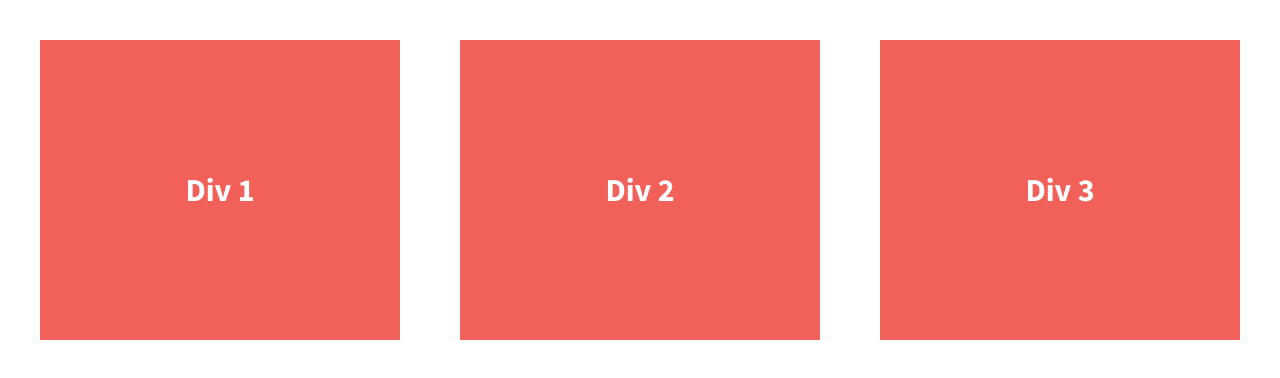
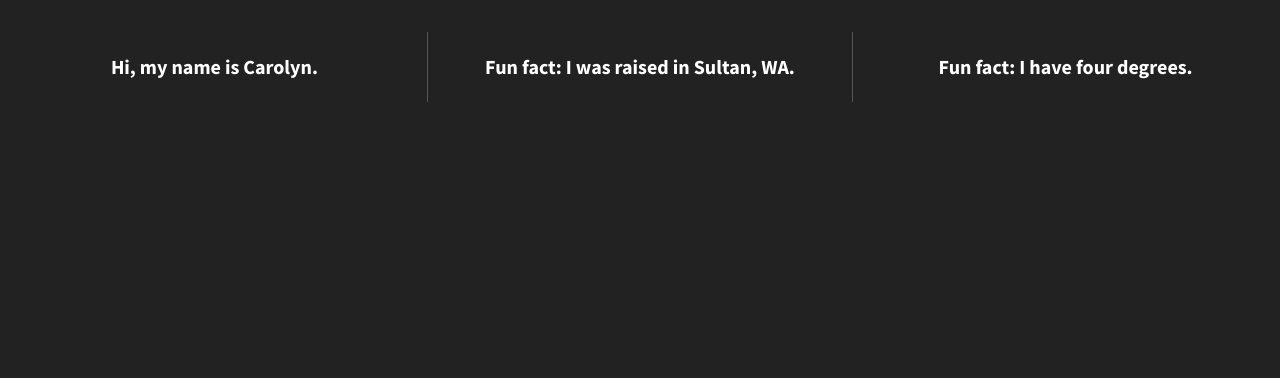
Before and after one commit to crdowns/divs-flexboxes, a plain HTML site: page index.html in a window 1280 px wide. Drawn offline with nearby package versions, Linux system fonts and the light colour scheme.

Commit message:
updated text/colors and added vertical divider

```diff
--- a/css/main.css
+++ b/css/main.css
@@ -10,7 +10,7 @@
    Base styles: opinionated defaults
    ========================================================================== */
 
-html {
+   html {
     color: #222;
     font-size: 1em;
     line-height: 1.4;
@@ -95,35 +95,42 @@ textarea {
    Author's custom styles
    ========================================================================== */
 
-
+/*Large Background Image*/
 html {
-  background-color: #fff;
+  background-color: #222;
   height: 100%;
+  width: 100%;
 }
 
 body {
   font-family: 'Source Sans Pro', sans-serif;
+  font-weight: 700;
   padding: 2em;
-  font-size: 1.25em;
+  color: #fff;
   height: 100%;
 }
 
 .wrapper {
   display: flex;
+  flex-flow: row wrap;
   justify-content: space-between;
-  font-weight: 700;
+  align-items: center;
 }
 
 .div-1, .div-2, .div-3 {
-  width: 30%;
   display: flex;
   justify-content: center;
   align-items: center;
   color: #fff;
   line-height: 1.5em;
-  font-size: 1.6em;
-  background-color: #f16059;
-  height: 300px;
+  font-size: 1.25em;
+  /* width: 30%; */
+  height: auto;
+}
+
+.wrapper span {
+  font-family: 'Lora', sans-serif;
+  font-size: 1.3em;
 }
 
 
@@ -209,6 +216,17 @@ body {
    Modify as content requires.
    ========================================================================== */
 
+@media all and (min-width: 1200px) {
+    .div-1, .div-2, .div-3 {
+      flex-basis: 30%;
+    }
+
+    .div-1, .div-2 {
+      border-right: 1px solid #555;
+      padding-right: 30px;
+    }
+}
+
 @media print,
        (-webkit-min-device-pixel-ratio: 1.25),
        (min-resolution: 1.25dppx),
--- a/index.html
+++ b/index.html
@@ -23,13 +23,13 @@
 
         <section class="wrapper">
             <div class="div-1">
-                Div 1
+                <p>Hi, my name is Carolyn.</p>
             </div>
             <div class="div-2">
-                Div 2
+                <p>Fun fact: I was raised in Sultan, WA.</p>
             </div>
             <div class="div-3">
-                Div 3
+                <p>Fun fact: I have four degrees.</p>
             </div>
         </section>
 
```
